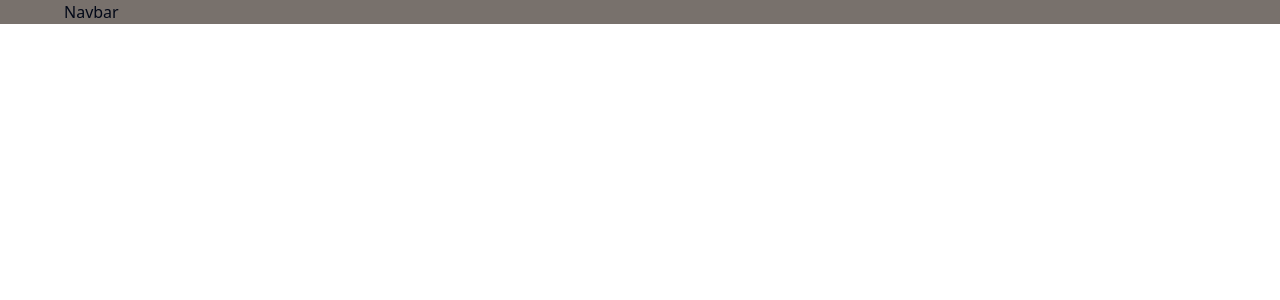
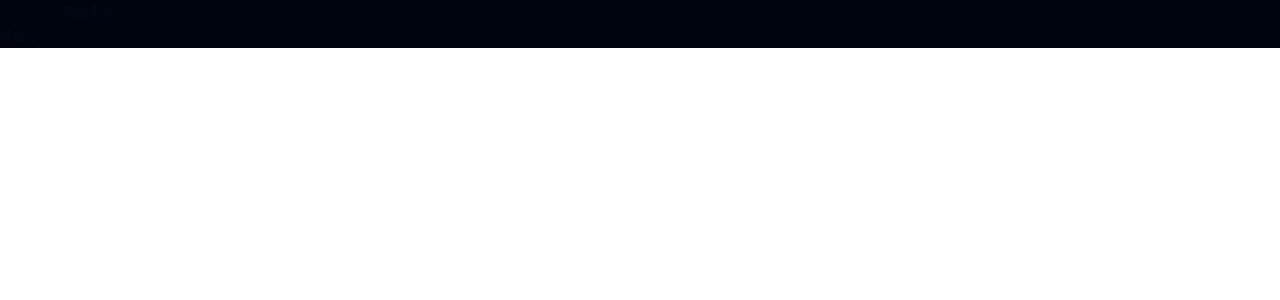
Before and after one commit to Amumug/movie-hub, a React (Vite) app: page / in a window 1280 px wide. Shown: the top 300 px of the page. Built offline with nearby package versions, Linux system fonts and the light colour scheme.

Commit message:
movie-app

```diff
--- a/src/App.tsx
+++ b/src/App.tsx
@@ -1,11 +1,27 @@
 import React, { useState, useEffect } from "react";
 import NavBar from "./components/NavBar";
 
+
 function App() {
   return (
-    <>
-      <NavBar />
-    </>
+    <div>
+      <div className="bg-primarycolor w-full overflow-hidden">
+       <div className="sm:px-16 px-6 flex justify-center items-center">
+        <div className="xl:max-w-[1280px] w-full">
+          Navbar
+        </div>
+       </div>
+        <div className="bg-primarycolor flex justify-center items-center">
+          <div className="xl:max-w-[1280px] w-full">
+            Hero
+          </div>
+
+        </div>
+
+      </div>
+
+
+    </div>
   );
 }
 
--- a/tailwind.config.js
+++ b/tailwind.config.js
@@ -21,6 +21,11 @@
     },
     extend: {
       colors: {
+        primarycolor: "#00040f",
+        secondarycolor: "#00f6ff",
+        dimWhite: "rgba(255, 255, 255, 0.7)",
+        dimBlue: "rgba(9, 151, 124, 0.1)",
+
         border: "hsl(var(--border))",
         input: "hsl(var(--input))",
         ring: "hsl(var(--ring))",
```
